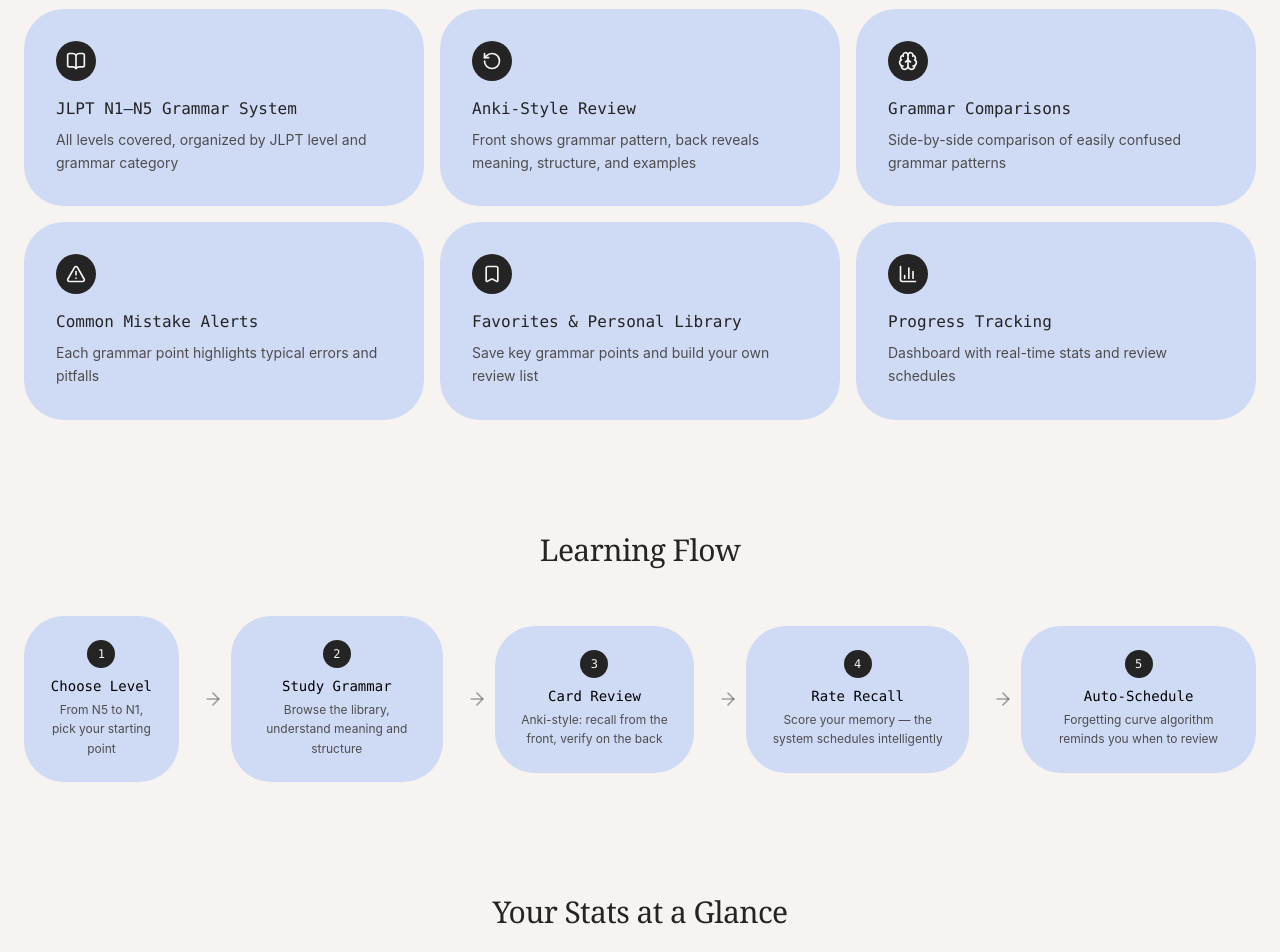
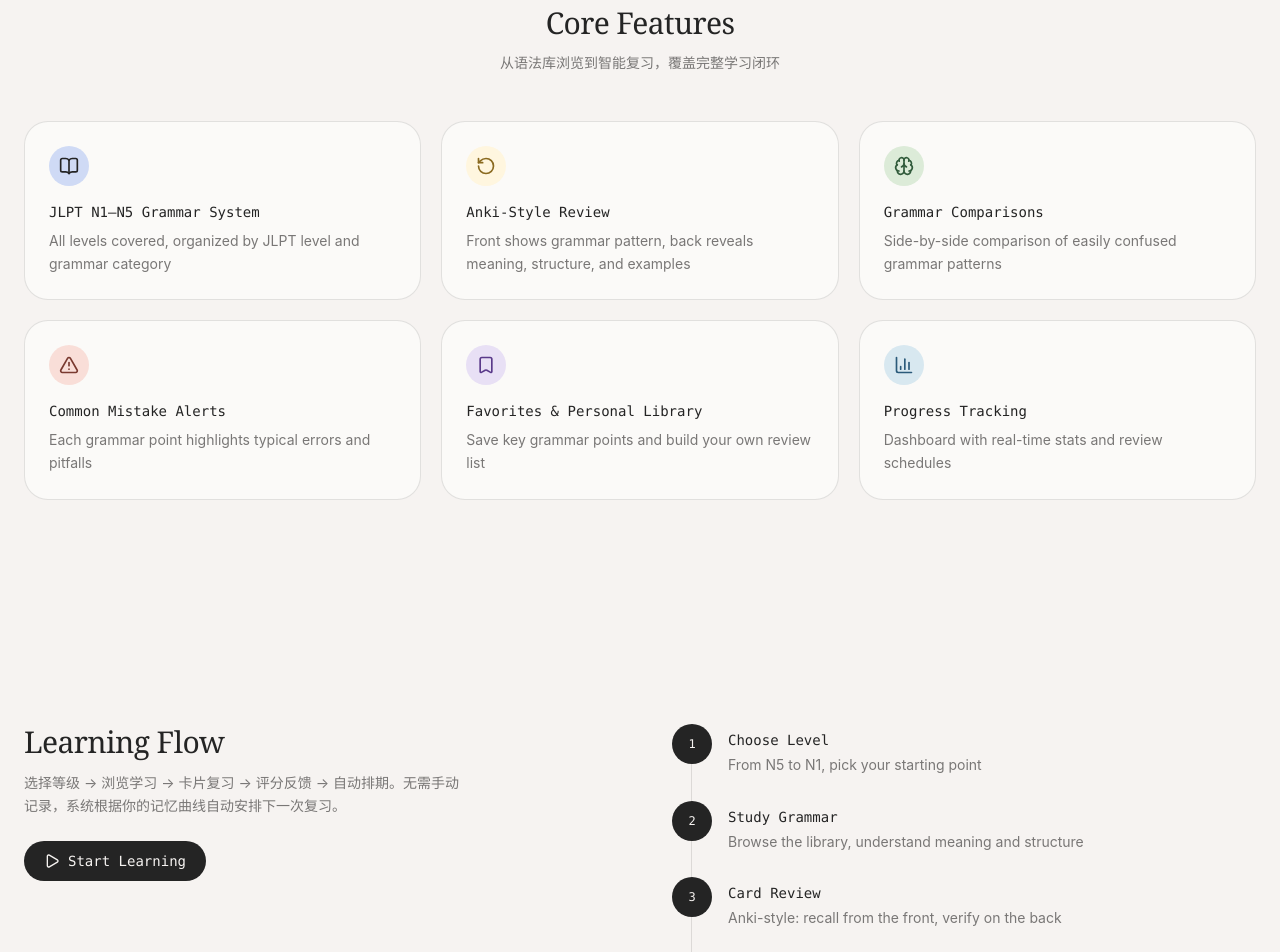
Before and after one commit to panda-pig/jlpt-grammar-cards, a Next.js app: page /en in a window 1280 px wide. Shown: the part 920-1872 px from the top of the page. Built offline with nearby package versions, Linux system fonts and the light colour scheme; no server answers.

Commit message:
refactor: redesign homepage features and learning flow sections

```diff
--- a/src/app/[lang]/page.tsx
+++ b/src/app/[lang]/page.tsx
@@ -11,13 +11,13 @@
 import { learningService } from "@/services/learningService";
 import { BookOpen, RotateCcw, Brain, AlertTriangle, Bookmark, BarChart3, ArrowRight, Play } from "lucide-react";
 
-const featureIcons = [
-  <BookOpen key="1" className="h-5 w-5" />,
-  <RotateCcw key="2" className="h-5 w-5" />,
-  <Brain key="3" className="h-5 w-5" />,
-  <AlertTriangle key="4" className="h-5 w-5" />,
-  <Bookmark key="5" className="h-5 w-5" />,
-  <BarChart3 key="6" className="h-5 w-5" />,
+const featureList = [
+  { icon: BookOpen, color: "bg-[#cfdaf5] text-[#242424]" },
+  { icon: RotateCcw, color: "bg-[#fff6df] text-[#8a6a20]" },
+  { icon: Brain, color: "bg-[#dcebd8] text-[#315b3b]" },
+  { icon: AlertTriangle, color: "bg-[#f4b4a8]/40 text-[#7a3a30]" },
+  { icon: Bookmark, color: "bg-[#e8e0f5] text-[#5a3a8a]" },
+  { icon: BarChart3, color: "bg-[#d8e8f0] text-[#2a5a7a]" },
 ];
 
 export default function HomePage() {
@@ -74,7 +74,7 @@
     <MainLayout>
       <div className="bg-background">
         {/* Hero Section */}
-        <section className="mx-auto max-w-[1432px] px-6 pt-16 pb-20 md:pt-24 md:pb-28">
+        <section className="mx-auto max-w-[1432px] px-6 pt-16 pb-20 md:pt-20 md:pb-24">
           <div className="grid lg:grid-cols-2 gap-12 items-center">
             <div className="text-center lg:text-left">
               <h1 className="font-serif text-[clamp(40px,6vw,72px)] leading-[1.1] tracking-[-0.02em] text-[#000000]">
@@ -123,51 +123,76 @@
         </section>
 
         {/* Feature Cards */}
-        <section className="mx-auto max-w-[1432px] px-6 pb-20 md:pb-28">
-          <h2 className="font-serif text-2xl md:text-3xl text-center mb-12 tracking-[-0.02em]">
+        <section className="mx-auto max-w-[1432px] px-6 py-20 md:py-28">
+          <div className="mb-12 text-center">
+            <h2 className="font-serif text-2xl md:text-3xl tracking-[-0.02em]">
               {dict.home.featuresTitle}
             </h2>
-          <div className="grid sm:grid-cols-2 lg:grid-cols-3 gap-4">
-            {dict.home.features.map((f, i) => (
+            <p className="mt-3 text-sm text-[#797776] max-w-lg mx-auto">
+              从语法库浏览到智能复习，覆盖完整学习闭环
+            </p>
+          </div>
+          <div className="grid sm:grid-cols-2 lg:grid-cols-3 gap-5">
+            {dict.home.features.map((f, i) => {
+              const Icon = featureList[i].icon;
+              return (
                 <div
                   key={i}
-                className="bg-[#cfdaf5] rounded-[40px] p-8 hover:translate-y-[-2px] transition-transform"
+                  className="bg-[#fbfaf8] border border-[rgba(36,36,36,0.12)] rounded-[24px] p-6 hover:shadow-sm transition-shadow"
                 >
-                <div className="w-10 h-10 rounded-full bg-[#242424] text-[#f6f3f1] flex items-center justify-center mb-4">
-                  {featureIcons[i]}
+                  <div className={`w-10 h-10 rounded-xl ${featureList[i].color} flex items-center justify-center mb-4`}>
+                    <Icon className="h-5 w-5" />
                   </div>
-                <h3 className="font-mono text-base font-medium mb-2">{f.title}</h3>
-                <p className="text-sm text-[#4e4d4d] leading-relaxed">{f.desc}</p>
+                  <h3 className="font-mono text-sm font-medium mb-2 text-[#242424]">{f.title}</h3>
+                  <p className="text-sm text-[#797776] leading-relaxed">{f.desc}</p>
                 </div>
-            ))}
+              );
+            })}
           </div>
         </section>
 
         {/* Learning Flow */}
-        <section className="mx-auto max-w-[1432px] px-6 pb-20 md:pb-28">
-          <h2 className="font-serif text-2xl md:text-3xl text-center mb-12 tracking-[-0.02em]">
+        <section className="mx-auto max-w-[1432px] px-6 py-20 md:py-28">
+          <div className="grid lg:grid-cols-2 gap-16 items-start">
+            <div className="lg:sticky lg:top-24">
+              <h2 className="font-serif text-2xl md:text-3xl tracking-[-0.02em]">
                 {dict.home.flowTitle}
               </h2>
-          <div className="flex flex-col md:flex-row items-center justify-center gap-4 md:gap-0">
+              <p className="mt-3 text-sm text-[#797776] max-w-md leading-relaxed">
+                选择等级 → 浏览学习 → 卡片复习 → 评分反馈 → 自动排期。无需手动记录，系统根据你的记忆曲线自动安排下一次复习。
+              </p>
+              <div className="mt-6">
+                <Link
+                  href={`/${locale}/study`}
+                  className="inline-flex items-center gap-2 bg-[#242424] text-[#f6f3f1] rounded-full px-5 py-2.5 font-mono text-sm hover:bg-black transition-colors"
+                >
+                  <Play className="h-4 w-4" />
+                  {dict.common.startLearning}
+                </Link>
+              </div>
+            </div>
+
+            <div className="relative">
+              <div className="absolute left-[19px] top-2 bottom-2 w-px bg-[rgba(36,36,36,0.12)]" />
+              <div className="space-y-6">
                 {dict.home.flowSteps.map((step, i) => (
-              <div key={i} className="flex items-center gap-4">
-                <div className="bg-[#cfdaf5] rounded-[40px] px-6 py-6 text-center min-w-[150px]">
-                  <div className="w-7 h-7 rounded-full bg-[#242424] text-[#f6f3f1] flex items-center justify-center mx-auto mb-2 font-mono text-xs font-medium">
+                  <div key={i} className="flex gap-4 relative">
+                    <div className="relative z-10 w-10 h-10 rounded-full bg-[#242424] text-[#f6f3f1] flex items-center justify-center shrink-0 font-mono text-xs font-medium">
                       {i + 1}
                     </div>
-                  <p className="font-mono text-sm font-medium text-[#000000]">{step.step}</p>
-                  <p className="text-xs text-[#4e4d4d] mt-1 leading-relaxed">{step.desc}</p>
+                    <div className="pt-1.5">
+                      <h3 className="font-mono text-sm font-medium text-[#242424]">{step.step}</h3>
+                      <p className="text-sm text-[#797776] mt-1 leading-relaxed">{step.desc}</p>
                     </div>
-                {i < dict.home.flowSteps.length - 1 && (
-                  <ArrowRight className="hidden md:block h-5 w-5 text-[#242424]/40 shrink-0 mx-2" />
-                )}
                   </div>
                 ))}
+              </div>
+            </div>
           </div>
         </section>
 
         {/* Dashboard Preview */}
-        <section className="mx-auto max-w-[1432px] px-6 pb-20 md:pb-28">
+        <section className="mx-auto max-w-[1432px] px-6 py-20 md:py-28">
           <h2 className="font-serif text-2xl md:text-3xl text-center mb-12 tracking-[-0.02em]">
             {dict.home.statsTitle}
           </h2>
@@ -206,8 +231,8 @@
         </section>
 
         {/* CTA Section */}
-        <section className="mx-auto max-w-[1432px] px-6 pb-12 md:pb-20">
-          <div className="bg-[#242424] rounded-3xl p-6 md:p-10 text-center max-w-3xl mx-auto">
+        <section className="mx-auto max-w-[1432px] px-6 pb-16 md:pb-24">
+          <div className="bg-[#242424] rounded-[28px] p-8 md:p-12 text-center max-w-3xl mx-auto">
             <h2 className="font-serif text-lg md:text-2xl text-[#f6f3f1] tracking-[-0.02em]">
               {dict.home.ctaText}
             </h2>
```
Lines whose indentation alone changed are shown as unchanged.
